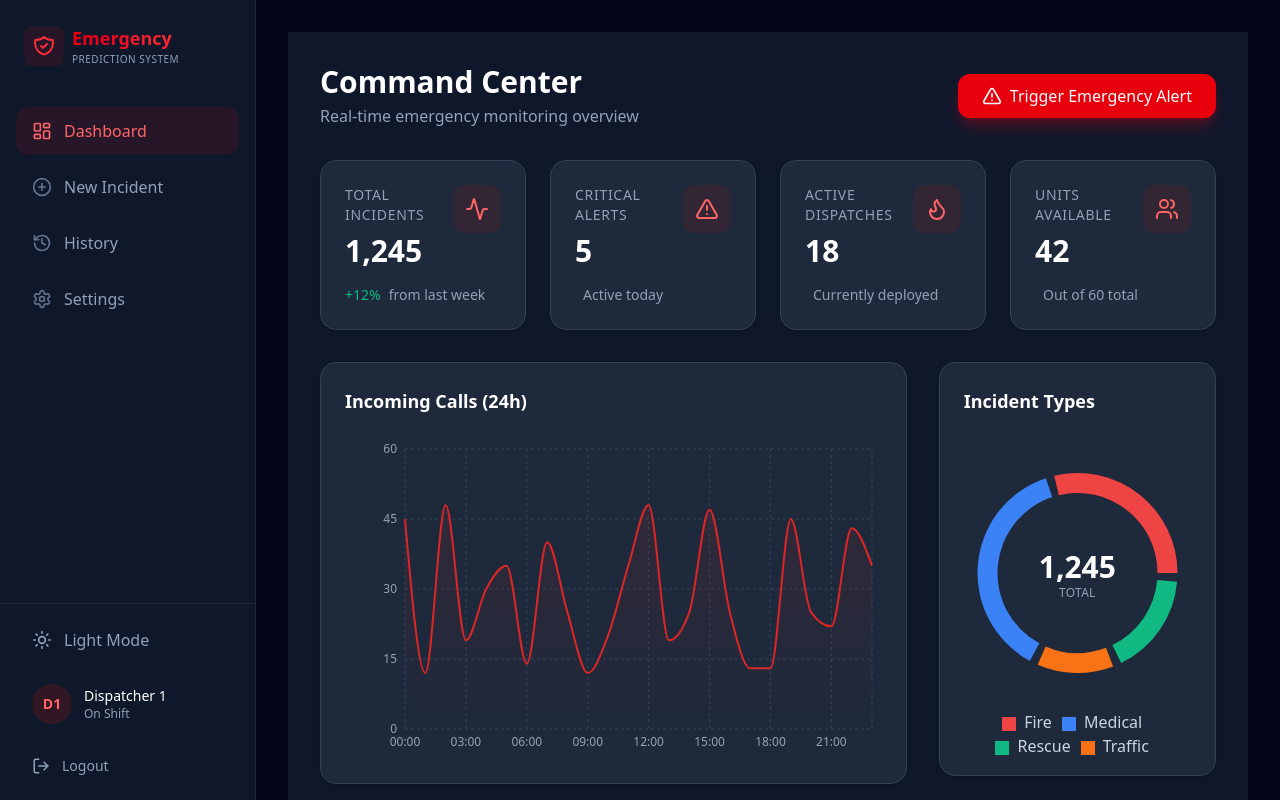
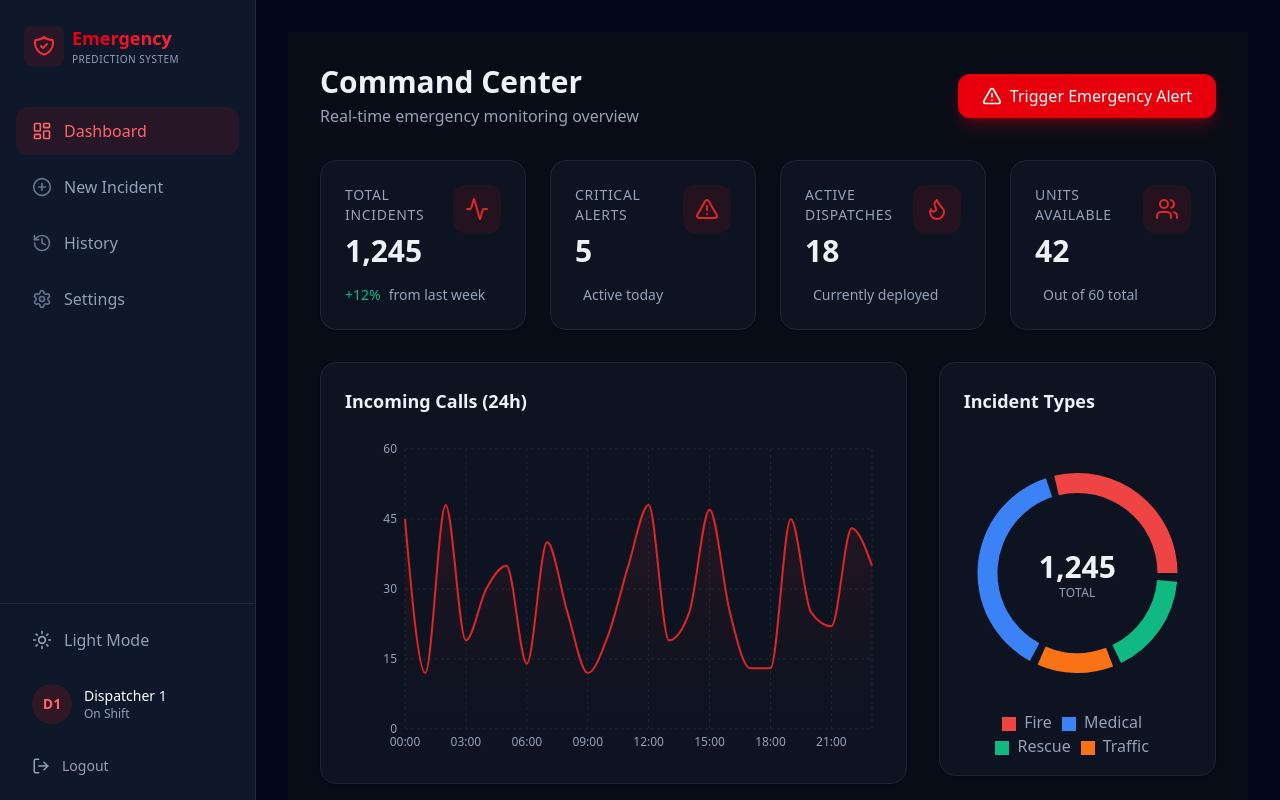
Before and after one commit to Munezeroolivierhugue/emergency-prediction-system, a React (Vite) app in the folder frontend/emergency-prediction-frontend/: page / in a window 1280 px wide. Both pictures are taken after a click on the button "Dark Mode". Built offline with nearby package versions, Linux system fonts and the light colour scheme.

Commit message:
style: fix color palattes for better UI/UX

```diff
--- a/frontend/emergency-prediction-frontend/src/components/IncidentChart.jsx
+++ b/frontend/emergency-prediction-frontend/src/components/IncidentChart.jsx
@@ -14,9 +14,9 @@ export default function IncidentChart() {
             initial={{ opacity: 0, y: 20 }}
             animate={{ opacity: 1, y: 0 }}
             transition={{ duration: 0.4, delay: 0.2 }}
-            className="bg-white dark:bg-slate-800 p-6 rounded-2xl shadow-sm border border-gray-100 dark:border-slate-700"
+            className="bg-card p-6 rounded-2xl shadow-sm border border-border"
         >
-            <h3 className="text-lg font-bold text-gray-900 dark:text-white mb-4">
+            <h3 className="text-lg font-bold text-foreground mb-4">
                 Incident Types
             </h3>
             <div className="h-80 w-full relative">
@@ -35,27 +35,29 @@ export default function IncidentChart() {
                         </Pie>
                         <Tooltip
                             contentStyle={{
-                                backgroundColor: '#fff',
+                                backgroundColor: 'hsl(var(--card))',
                                 borderRadius: '8px',
-                                border: 'none',
-                                boxShadow: '0 4px 6px -1px rgb(0 0 0 / 0.1)'
+                                border: '1px solid hsl(var(--border))',
+                                boxShadow: '0 4px 6px -1px rgb(0 0 0 / 0.1)',
+                                color: 'hsl(var(--card-foreground))'
                             }}
+                            itemStyle={{ color: 'hsl(var(--card-foreground))' }}
                         />
                         <Legend
                             verticalAlign="bottom"
                             height={36}
                             iconType="square"
-                            formatter={(value) => <span className="text-gray-600 dark:text-slate-300 ml-1">{value}</span>}
+                            formatter={(value) => <span className="text-muted-foreground ml-1">{value}</span>}
                         />
                     </PieChart>
                 </ResponsiveContainer>
 
                 {/* Center Text */}
                 <div className="absolute inset-0 flex flex-col items-center justify-center pointer-events-none pb-8">
-                    <span className="text-3xl font-bold text-gray-900 dark:text-white">
+                    <span className="text-3xl font-bold text-foreground">
                         1,245
                     </span>
-                    <span className="text-xs text-gray-500 dark:text-slate-400 uppercase tracking-wide">
+                    <span className="text-xs text-muted-foreground uppercase tracking-wide">
                         Total
                     </span>
                 </div>
--- a/frontend/emergency-prediction-frontend/src/components/StatCard.jsx
+++ b/frontend/emergency-prediction-frontend/src/components/StatCard.jsx
@@ -6,30 +6,30 @@ export default function StatCard({ title, value, subtext, icon: Icon, trend }) {
             initial={{ opacity: 0, y: 20 }}
             animate={{ opacity: 1, y: 0 }}
             transition={{ duration: 0.3 }}
-            className="bg-white dark:bg-slate-800 p-6 rounded-2xl shadow-sm border border-gray-100 dark:border-slate-700 hover:shadow-md transition-shadow"
+            className="bg-card p-6 rounded-2xl shadow-sm border border-border hover:shadow-md transition-shadow"
         >
             <div className="flex justify-between items-start">
                 <div>
-                    <p className="text-sm font-medium text-gray-500 dark:text-slate-400 uppercase tracking-wider">
+                    <p className="text-sm font-medium text-muted-foreground uppercase tracking-wider">
                         {title}
                     </p>
-                    <h3 className="text-3xl font-bold text-gray-900 dark:text-white mt-2">
+                    <h3 className="text-3xl font-bold text-foreground mt-2">
                         {value}
                     </h3>
                 </div>
                 <div className="p-3 bg-red-50 dark:bg-red-900/20 rounded-xl">
-                    <Icon className="w-6 h-6 text-red-600 dark:text-red-400" />
+                    <Icon className="w-6 h-6 text-primary" />
                 </div>
             </div>
 
             {subtext && (
                 <div className="mt-4 flex items-center text-sm">
                     {trend && (
-                        <span className={`font-medium ${trend > 0 ? 'text-emerald-500' : 'text-red-500'}`}>
+                        <span className={`font-medium ${trend > 0 ? 'text-emerald-500' : 'text-destructive'}`}>
                             {trend > 0 ? '+' : ''}{trend}%
                         </span>
                     )}
-                    <span className="text-gray-500 dark:text-slate-400 ml-2">
+                    <span className="text-muted-foreground ml-2">
                         {subtext}
                     </span>
                 </div>
--- a/frontend/emergency-prediction-frontend/src/components/TrafficChart.jsx
+++ b/frontend/emergency-prediction-frontend/src/components/TrafficChart.jsx
@@ -42,9 +42,9 @@ export default function TrafficChart() {
             initial={{ opacity: 0, y: 20 }}
             animate={{ opacity: 1, y: 0 }}
             transition={{ duration: 0.4, delay: 0.1 }}
-            className="bg-white dark:bg-slate-800 p-6 rounded-2xl shadow-sm border border-gray-100 dark:border-slate-700"
+            className="bg-card p-6 rounded-2xl shadow-sm border border-border"
         >
-            <h3 className="text-lg font-bold text-gray-900 dark:text-white mb-6">
+            <h3 className="text-lg font-bold text-foreground mb-6">
                 Incoming Calls (24h)
             </h3>
             <div className="h-80 w-full">
@@ -55,27 +55,27 @@ export default function TrafficChart() {
                     >
                         <defs>
                             <linearGradient id="colorCalls" x1="0" y1="0" x2="0" y2="1">
-                                <stop offset="5%" stopColor="#DC2626" stopOpacity={0.1} />
-                                <stop offset="95%" stopColor="#DC2626" stopOpacity={0} />
+                                <stop offset="5%" stopColor="hsl(var(--primary))" stopOpacity={0.1} />
+                                <stop offset="95%" stopColor="hsl(var(--primary))" stopOpacity={0} />
                             </linearGradient>
                         </defs>
                         <CartesianGrid
                             strokeDasharray="3 3"
                             vertical={true}
-                            stroke="#E2E8F0"
-                            className="dark:stroke-slate-700"
+                            stroke="hsl(var(--border))"
+                            className=""
                         />
                         <XAxis
                             dataKey="time"
                             axisLine={false}
                             tickLine={false}
-                            tick={{ fill: "#94A3B8", fontSize: 12 }}
+                            tick={{ fill: "hsl(var(--muted-foreground))", fontSize: 12 }}
                             interval={2}
                         />
                         <YAxis
                             axisLine={false}
                             tickLine={false}
-                            tick={{ fill: "#94A3B8", fontSize: 12 }}
+                            tick={{ fill: "hsl(var(--muted-foreground))", fontSize: 12 }}
                         />
                         <Tooltip
                             contentStyle={{
--- a/frontend/emergency-prediction-frontend/src/index.css
+++ b/frontend/emergency-prediction-frontend/src/index.css
@@ -5,11 +5,71 @@
 @custom-variant dark (&:where(.dark, .dark *));
 
 @theme {
-  --color-gray-50: #f9fafb;
-  --color-gray-100: #f3f4f6;
-  --color-gray-200: #e5e7eb;
-  --color-gray-800: #1f2937;
-  --color-gray-900: #111827;
-  --color-slate-800: #1e293b;
-  --color-slate-900: #0f172a;
+  --color-background: hsl(var(--background));
+  --color-foreground: hsl(var(--foreground));
+  --color-card: hsl(var(--card));
+  --color-card-foreground: hsl(var(--card-foreground));
+  --color-popover: hsl(var(--popover));
+  --color-popover-foreground: hsl(var(--popover-foreground));
+  --color-primary: hsl(var(--primary));
+  --color-primary-foreground: hsl(var(--primary-foreground));
+  --color-secondary: hsl(var(--secondary));
+  --color-secondary-foreground: hsl(var(--secondary-foreground));
+  --color-muted: hsl(var(--muted));
+  --color-muted-foreground: hsl(var(--muted-foreground));
+  --color-accent: hsl(var(--accent));
+  --color-accent-foreground: hsl(var(--accent-foreground));
+  --color-destructive: hsl(var(--destructive));
+  --color-destructive-foreground: hsl(var(--destructive-foreground));
+  --color-border: hsl(var(--border));
+  --color-input: hsl(var(--input));
+  --color-ring: hsl(var(--ring));
 }
+
+@layer base {
+  :root {
+    --background: 210 20% 96%; /* Soft off-white */
+    --foreground: 222 47% 11%; /* Dark navy text */
+    --card: 0 0% 100%; /* Pure white */
+    --card-foreground: 222 47% 11%;
+    --popover: 0 0% 100%;
+    --popover-foreground: 222 47% 11%;
+    --primary: 346 84% 61%; /* Using Red as requested: matches #E53935 roughly but let's stick to tailwind red-600 logic or user request. User said "use the red we already have" which is red-600 (#DC2626) -> HSL 0 72% 51% usually. Let's use the HSL for #DC2626 */
+    --primary: 0 72% 51%;
+    --primary-foreground: 210 40% 98%;
+    --secondary: 210 40% 96.1%;
+    --secondary-foreground: 222.2 47.4% 11.2%;
+    --muted: 210 15% 92%; /* Light gray */
+    --muted-foreground: 215.4 16.3% 46.9%;
+    --accent: 210 40% 96.1%;
+    --accent-foreground: 222.2 47.4% 11.2%;
+    --destructive: 0 84.2% 60.2%;
+    --destructive-foreground: 210 40% 98%;
+    --border: 214.3 31.8% 91.4%;
+    --input: 214.3 31.8% 91.4%;
+    --ring: 0 72% 51%;
+    --radius: 0.5rem;
+  }
+
+  .dark {
+    --background: 222 47% 6%; /* Deep navy background */
+    --foreground: 210 40% 95%; /* Near-white text */
+    --card: 222 44% 9%; /* Card surfaces */
+    --card-foreground: 210 40% 95%;
+    --popover: 222 47% 6%;
+    --popover-foreground: 210 40% 95%;
+    --primary: 0 72% 51%; /* Keep Red */
+    --primary-foreground: 210 40% 98%;
+    --secondary: 222 30% 16%; /* Muted navy */
+    --secondary-foreground: 210 40% 98%;
+    --muted: 222 30% 14%; /* Subtle backgrounds */
+    --muted-foreground: 215 20.2% 65.1%;
+    --accent: 222 30% 16%;
+    --accent-foreground: 210 40% 98%;
+    --destructive: 0 62.8% 30.6%;
+    --destructive-foreground: 210 40% 98%;
+    --border: 222 30% 16%; /* Using secondary/muted for border */
+    --input: 222 30% 16%;
+    --ring: 0 72% 51%;
+  }
+}
--- a/frontend/emergency-prediction-frontend/src/pages/Dashboard.jsx
+++ b/frontend/emergency-prediction-frontend/src/pages/Dashboard.jsx
@@ -5,15 +5,15 @@ import IncidentChart from "../components/IncidentChart";
 
 export default function Dashboard() {
   return (
-    <div className="min-h-screen bg-[#F8FAFC] dark:bg-[#0F172A] p-6 lg:p-8 transition-colors duration-300">
+    <div className="min-h-screen bg-background text-foreground p-6 lg:p-8 transition-colors duration-300">
 
       {/* Header Section */}
       <div className="flex flex-col md:flex-row md:items-center justify-between mb-8">
         <div>
-          <h1 className="text-3xl font-bold text-slate-900 dark:text-white">
+          <h1 className="text-3xl font-bold text-foreground">
             Command Center
           </h1>
-          <p className="text-slate-500 dark:text-slate-400 mt-1">
+          <p className="text-muted-foreground mt-1">
             Real-time emergency monitoring overview
           </p>
         </div>
```
